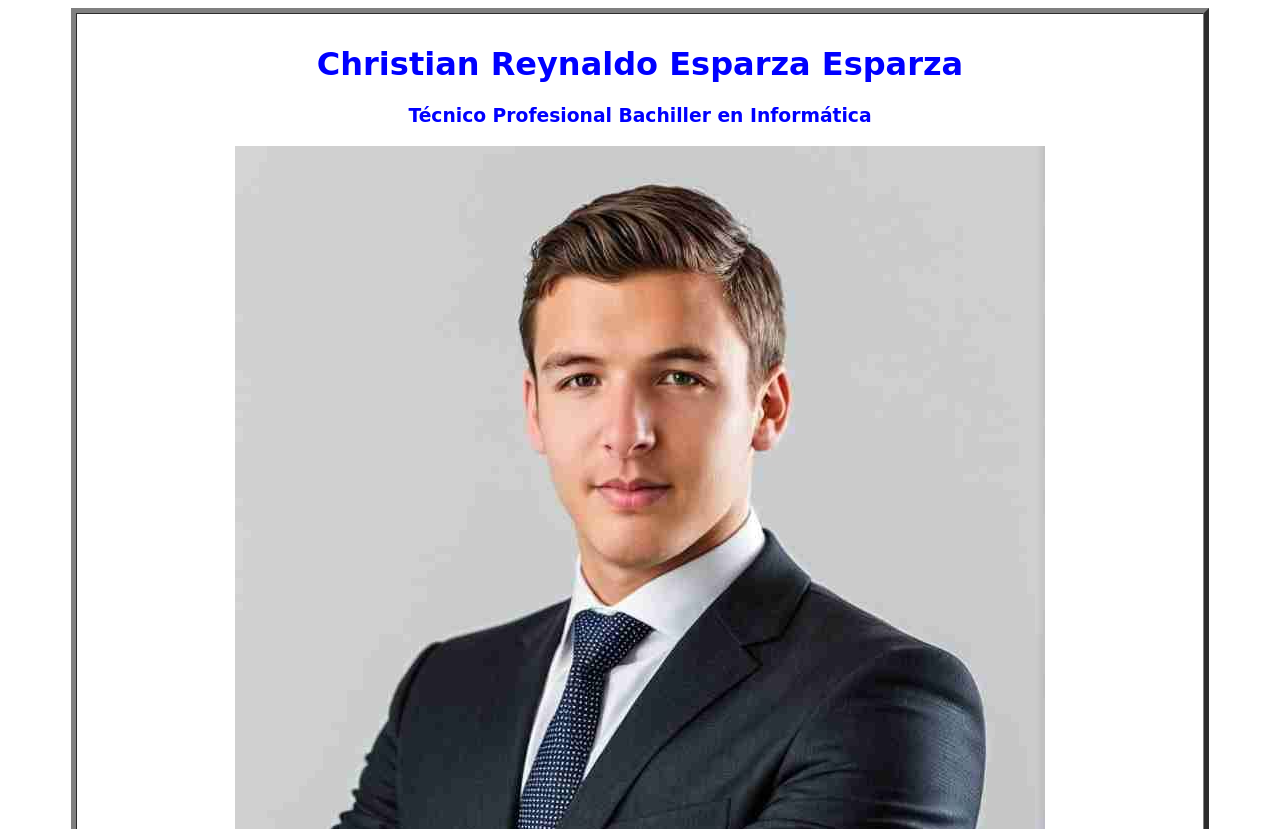
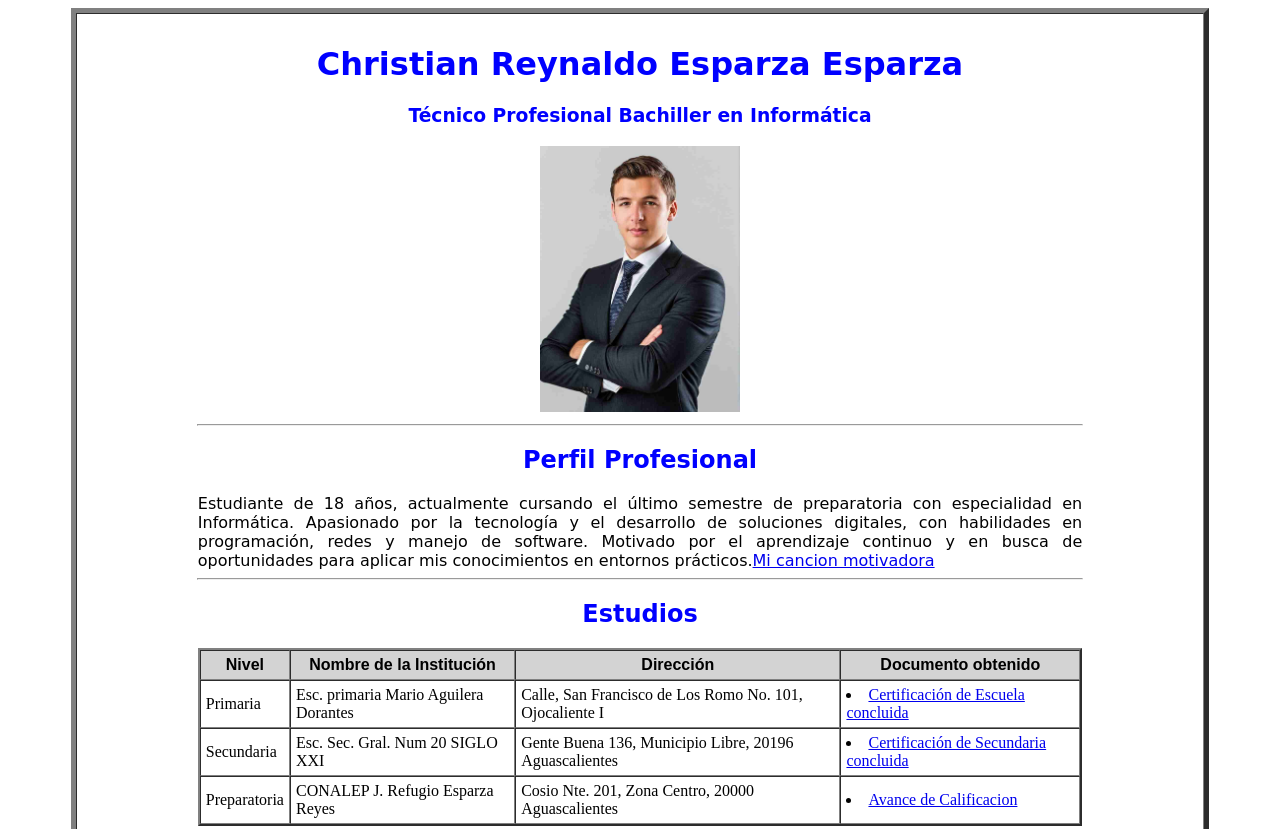
Before and after one commit to Reynaldo1433/Curriculum_Adriana.github, a plain HTML site: page index.html in a window 1280 px wide. Shown: the top 829 px of the page. Drawn offline with Linux system fonts and the light colour scheme.

Commit message:
Update index.html

```diff
--- a/index.html
+++ b/index.html
@@ -14,7 +14,8 @@
                     <h1><font color="blue" face="cursive">Christian Reynaldo Esparza Esparza</font></h1>
                     <h3><font color="blue" face="cursive">Técnico Profesional Bachiller en Informática</font></h3>
 
-					<img src="img perfil2.jpg" alt="Foto de perfil"/>
+					<img src="img perfil2.jpg" width="200" alt="Foto de perfil"/>
+
 
 
 
```
